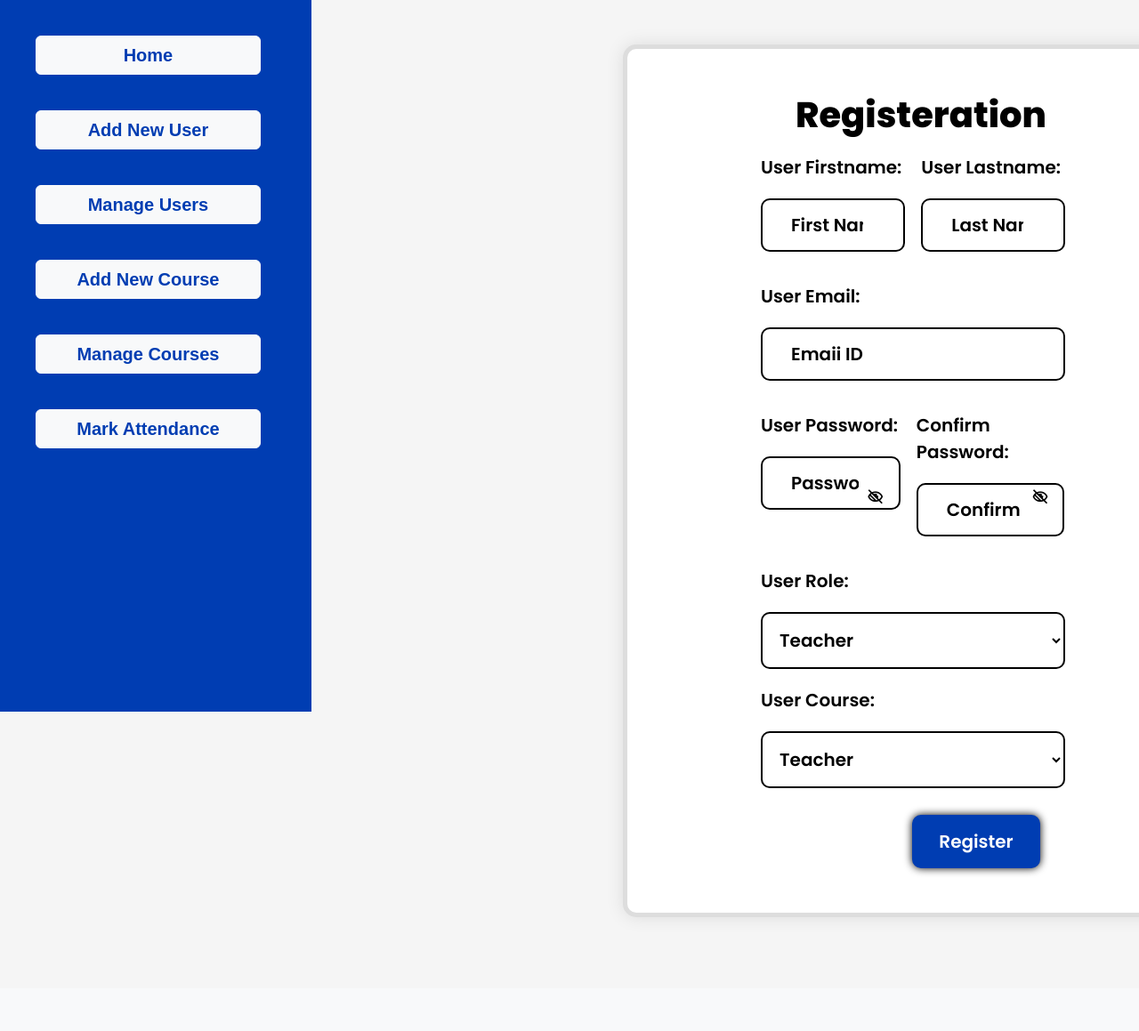
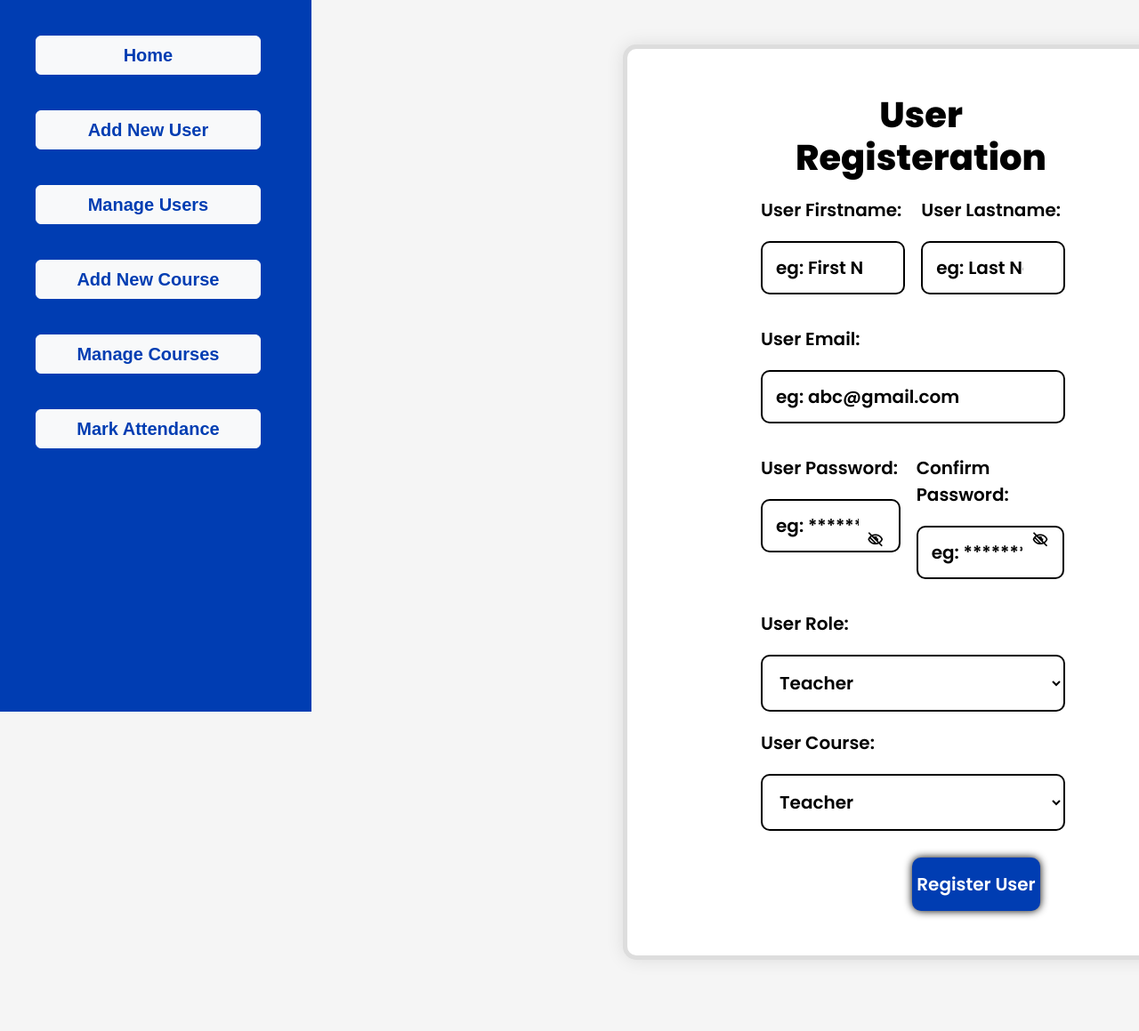
Before and after one commit to Ginpin21/onpoint-tracker, a PHP site: page /registeration.php in a window 1280 px wide; the page is wider, and only the part inside the window is pictured. Shown: the part 72-1231 px from the top of that part at 89% size. Before the commit the page ends 1108 px from the top of that part, so only its background shows below. Run offline with PHP 8.4, Linux system fonts and the light colour scheme.

Commit message:
changed reg form

```diff
--- a/inc/registeration.css
+++ b/inc/registeration.css
@@ -76,7 +76,7 @@ body {
     width: 90%;
     height: 60px;
     font-size: 20px;
-    padding: 20px 45px 20px 32px;
+    padding: 20px 45px 20px 15px;
     background: transparent;
     color: black;
     border: 2px solid black;
--- a/inc/script.js
+++ b/inc/script.js
@@ -11,3 +11,17 @@ function toggle() {
 		state = true;
 	}
 }
+
+var state = false;
+function toggle2() {
+	if (state) {
+		document.getElementById("confmpass").setAttribute("type", "password");
+		document.getElementById("eye2").style.color = '#7a797e';
+		state = false;
+	}
+	else {
+		document.getElementById("confmpass").setAttribute("type", "text");
+		document.getElementById("eye2").style.color = 'black';
+		state = true;
+	}
+}
--- a/pages/registeration.php
+++ b/pages/registeration.php
@@ -44,30 +44,30 @@
 
         <div class="reg-form">
             <form action="" id="registrationForm">
-                <h1 id="heading">Registeration</h1>
+                <h1 id="heading">User Registeration</h1>
 
                 <div class="flex-container">
                     <div class="input-container">
                         <label for="">User Firstname:</label>
-                        <input type="text" name="" id="firstName" placeholder="First Name" autofocus>
+                        <input type="text" name="" id="firstName" placeholder="eg: First Name" autofocus>
                     </div>
 
                     <div class="input-container">
                         <label for="">User Lastname:</label>
-                        <input type="text" name="" id="lastName" placeholder="Last Name">
+                        <input type="text" name="" id="lastName" placeholder="eg: Last Name">
                     </div>
                 </div>
 
                 <div class="input-container">
                 <label for="">User Email:</label>
-                    <input type="email" name="" id="email" placeholder="Emaii ID" class="email-input">
+                    <input type="email" name="" id="email" placeholder="eg: abc@gmail.com" class="email-input">
                 </div>
 
 
                 <div class="flex-container-2">
                     <div class="input-container">
                     <label for="">User Password:</label>
-                        <input type="password" name="" id="password" placeholder="Password">
+                        <input type="password" name="" id="password" placeholder="eg: ********">
                         <span class="password-icon">
                             <i class='bx bx-low-vision' id="eye" onclick="toggle()"></i>
                         </span>
@@ -75,9 +75,9 @@
 
                     <div class="input-container">
                     <label for="">Confirm Password:</label>
-                        <input type="password" name="" id="password" placeholder="Confirm Password">
+                        <input type="password" name="" id="confmpass" placeholder="eg: ********">
                         <span class="password-icon">
-                            <i class='bx bx-low-vision' id="eye" onclick="toggle()"></i>
+                            <i class='bx bx-low-vision' id="eye2" onclick="toggle2()"></i>
                         </span>
                     </div>
                 </div>
@@ -95,7 +95,7 @@
                 </select>
 
 
-                <button type="submit" class="register-btn">Register</button>
+                <button type="submit" class="register-btn">Register User</button>
             </form>
         </div>
     </div>
```
